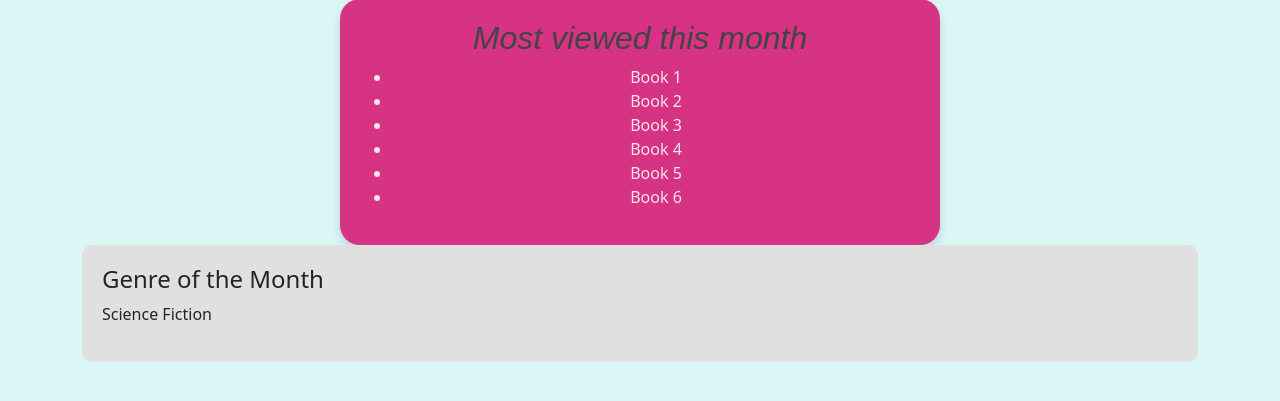
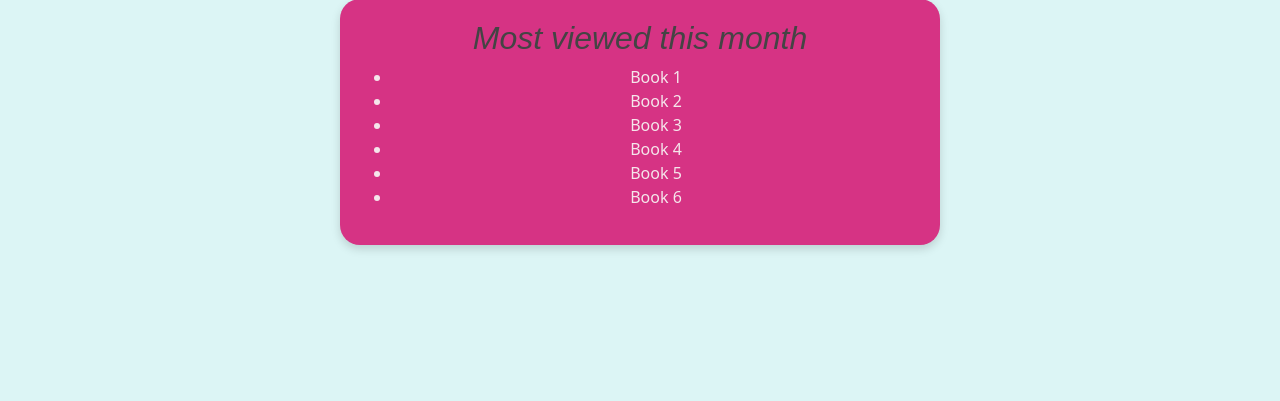
Before and after one commit to AntonyDys/pageflip_project, a Django app: page / in a window 1280 px wide. Shown: the part 137-538 px from the top of the page. Run offline with Django 3.2, Linux system fonts and the light colour scheme.

Commit message:
Update index.html

```diff
--- a/pageflip/templates/pageflip/index.html
+++ b/pageflip/templates/pageflip/index.html
@@ -23,10 +23,4 @@
         </ul>
     </div>
 
-    <div class="lightgray-background">
-        <h4>Genre of the Month</h4>
-        <p>Science Fiction</p>
-    </div>
-
-
 {% endblock %}
```
